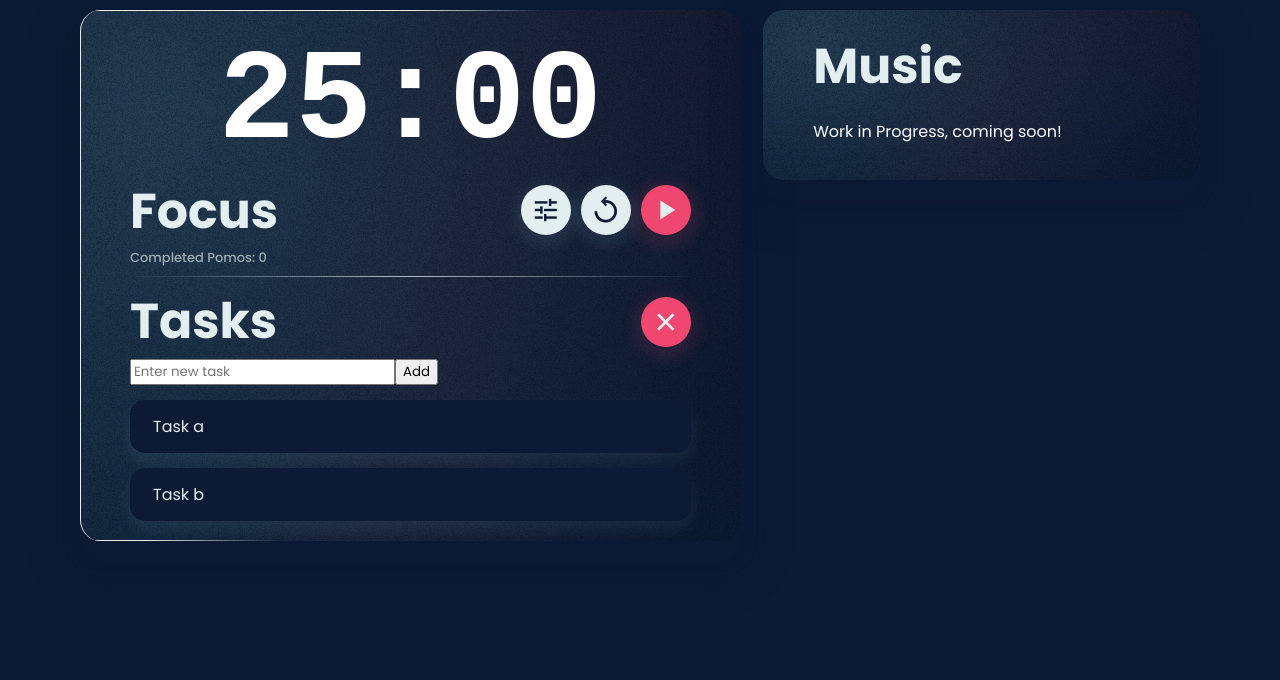
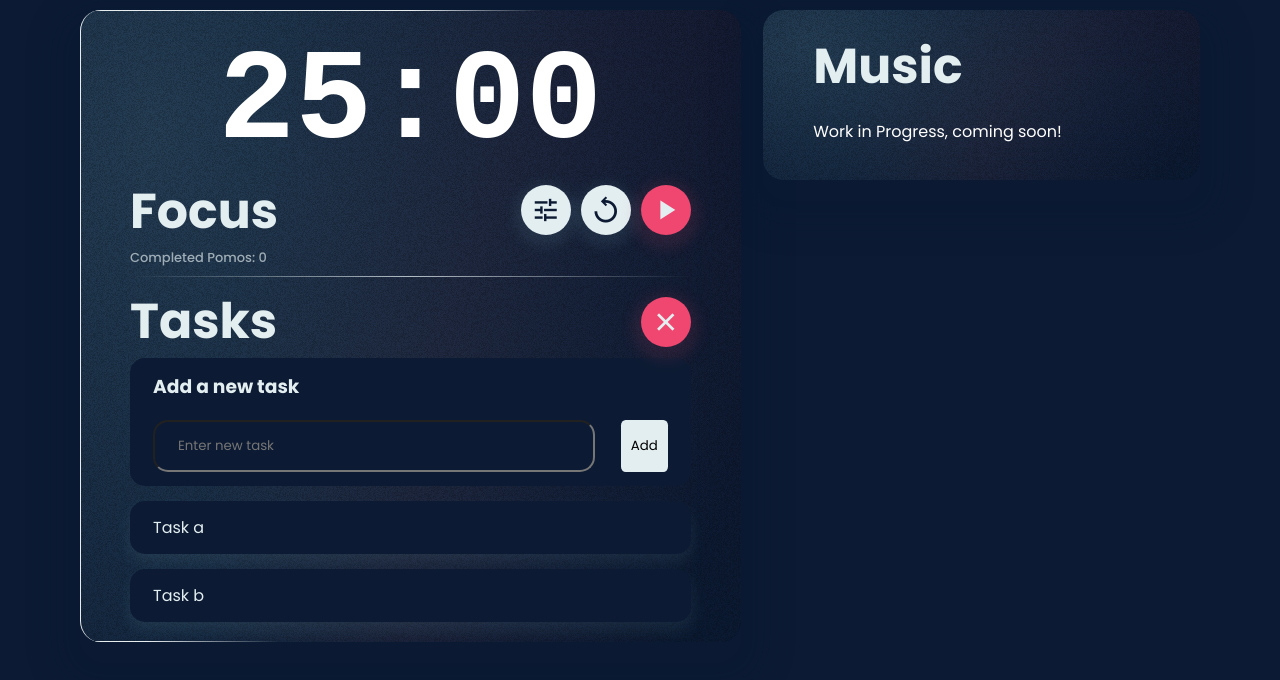
Before and after one commit to AlexandruNst/Pomoplex, a React (Vite) app: page / in a window 1280 px wide. Shown: the top 680 px of the page. Built offline with nearby package versions, Linux system fonts and the light colour scheme; a web font is replaced by a local one.

Commit message:
Added New Task preliminary styles

```diff
--- a/src/components/TasksUnit/NewTask/NewTask.jsx
+++ b/src/components/TasksUnit/NewTask/NewTask.jsx
@@ -15,7 +15,9 @@ export default function NewTask(props) {
     }
 
     return (
-        <form onSubmit={handleSubmit}>
+        <form className='task-form' onSubmit={handleSubmit}>
+            <h3 className='form-title'>Add a new task</h3>
+            <div>
                 <input
                     type="text"
                     placeholder="Enter new task"
@@ -23,6 +25,7 @@ export default function NewTask(props) {
                     value={taskText}
                 />
                 <button>Add</button>
+            </div>
         </form>
     )
 }
--- a/src/components/TasksUnit/NewTask/NewTask.scss
+++ b/src/components/TasksUnit/NewTask/NewTask.scss
@@ -0,0 +1,38 @@
+@import "../../../utilities/variables.scss";
+@import "../../../utilities/classes.scss";
+
+.task-form {
+    @extend .card;
+
+    .form-title {
+        color: $off-white;
+        margin-top: 0;
+    }
+
+    div {
+        width: 100%;
+        display: flex;
+        justify-content: space-between;
+
+        input {
+            width: 100%;
+            margin-right: 5%;
+            @extend .card;
+        }
+
+        button {
+            outline: none;
+            border: none;
+            border-radius: 10%;
+            padding: 10px;
+            cursor: pointer;
+            background-color: $off-white;
+            transition: all 0.1s linear;
+
+            &:hover {
+                background-color: $primary-colour;
+                color: $off-white;
+            }
+        }
+    }
+}
```
Lines whose indentation alone changed are shown as unchanged.
